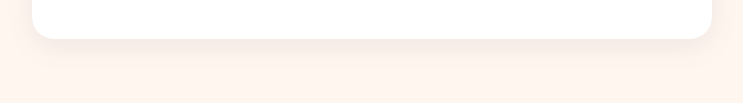
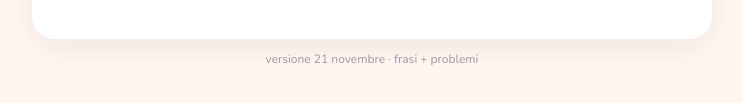
Before and after one commit to Angar72/abracadown, a plain HTML site: page gioco-alice/index.html in a window 1280 px wide. Shown: the part 677-780 px from the top of the page, without its empty margins (268-1011 px from the left). Drawn offline with nearby package versions, Linux system fonts and the light colour scheme.

Commit message:
Gioco Alice: etichetta versione
Co-Authored-By: Claude Opus 5.5 <noreply@anthropic.com>
Claude-Session: https://claude.ai/code/session_01YXuoCuiAi47PkJwjqs41D2

```diff
--- a/gioco-alice/index.html
+++ b/gioco-alice/index.html
@@ -106,6 +106,7 @@
   .m-p{background:#2fa36b}
   .probl{display:block;font-size:1.15rem;line-height:1.5;text-align:left;font-weight:700;background:#f7f4fb;border-radius:14px;padding:12px 14px;margin-bottom:10px}
   .rlab{font-size:1.2rem}
+  .ver{text-align:center;color:var(--muted);font-size:.75rem;margin-top:12px;opacity:.7}
   .big{font-size:3.5rem;text-align:center;margin:6px 0}
   .score{font-size:1.5rem;text-align:center;font-weight:900}
   .msg{text-align:center;color:var(--muted);margin:8px 0 18px}
@@ -135,6 +136,7 @@
   <h1>✏️ Allenamento di Alice</h1>
   <div class="sub">Allenati con le parole e con i numeri</div>
   <div class="card" id="app"></div>
+  <div class="ver">versione 21 novembre · frasi + problemi</div>
 </div>
 
 <script>
```
